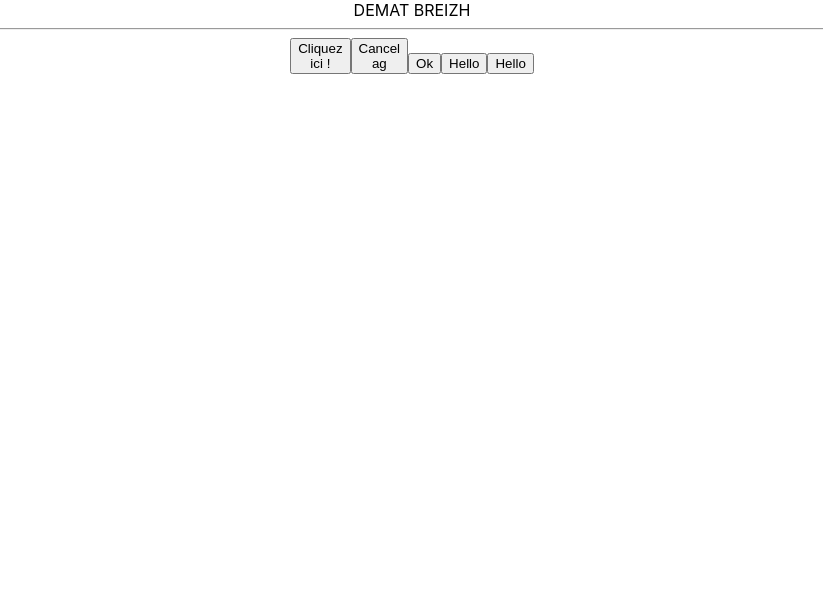
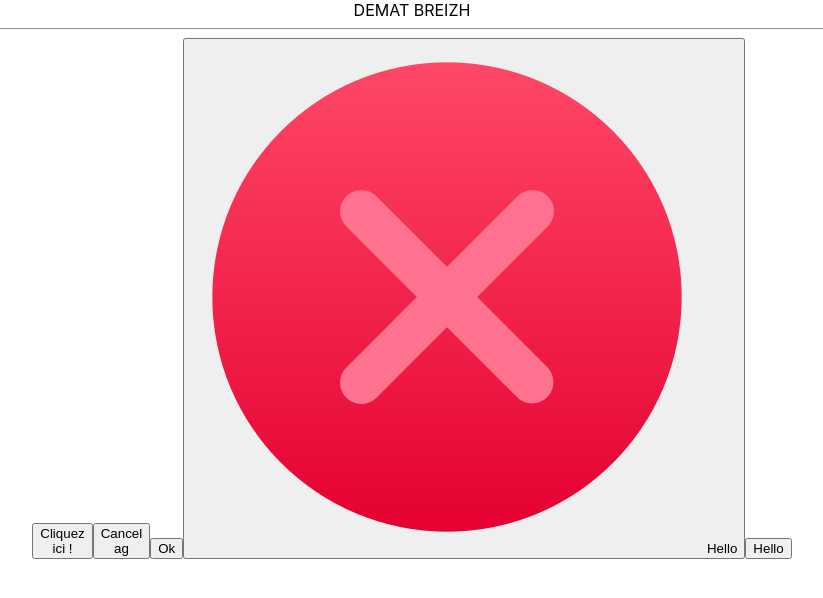
Before and after one commit to mgiul/tjs-formation, a React (Create React App) app: page / in a window 1280 px wide. Shown: the top 598 px of the page, without its empty margins (228-1051 px from the left). Built offline with nearby package versions, Linux system fonts and the light colour scheme.

Commit message:
Ajout d'une image dans le bouton

```diff
--- a/src/App/App.js
+++ b/src/App/App.js
@@ -10,7 +10,7 @@ function App() {
       <Button>Cliquez<br /> ici !</Button>
       <Button><div>Cancel<br/>ag</div></Button>
       <Button>Ok</Button>
-      <Button>Hello</Button>
+      <Button><img src="/img/red_cross.png" alt='test'/> Hello</Button>
       <Button children="Hello"/>
     </div>
   );
```
